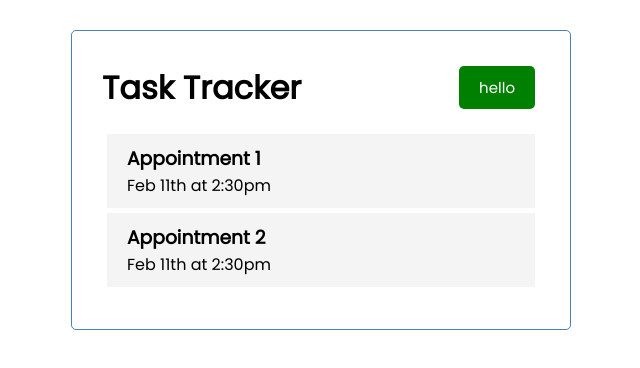
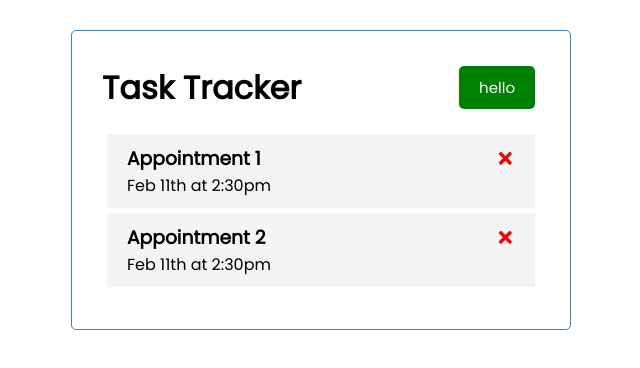
Before and after one commit to bilalgit98/ReactCrashCourse, a React (Create React App) app in the folder react-task-tracker/: page / in a window 1280 px wide. Shown: the top 368 px of the page, without its empty margins (319-959 px from the left). Built offline with nearby package versions, Linux system fonts and the light colour scheme.

Commit message:
Delete Tasks and Prop Drilling

```diff
--- a/react-task-tracker/package.json
+++ b/react-task-tracker/package.json
@@ -8,6 +8,7 @@
     "@testing-library/user-event": "^13.5.0",
     "react": "^18.2.0",
     "react-dom": "^18.2.0",
+    "react-icons": "^4.4.0",
     "react-scripts": "5.0.1",
     "web-vitals": "^2.1.4"
   },
--- a/react-task-tracker/src/App.js
+++ b/react-task-tracker/src/App.js
@@ -19,10 +19,15 @@ const App = () => {
     },
   ]);
 
+  //Delete Task
+  const deleteTask = (id) => {
+    setTasks(tasks.filter((task) => task.id !== id));
+  };
+
   return (
     <div className="container">
       <Header />
-      <Tasks tasks={tasks} />
+      <Tasks tasks={tasks} onDelete={deleteTask} />
     </div>
   );
 };
--- a/react-task-tracker/src/components/Task.js
+++ b/react-task-tracker/src/components/Task.js
@@ -1,7 +1,15 @@
-const Task = ({ task }) => {
+import { FaTimes } from "react-icons/fa";
+
+const Task = ({ task, onDelete }) => {
   return (
     <div className="task">
-      <h3>{task.text}</h3>
+      <h3>
+        {task.text}{" "}
+        <FaTimes
+          style={{ color: "red", cursor: "pointer" }}
+          onClick={() => onDelete(task.id)}
+        />
+      </h3>
       <p>{task.day}</p>
     </div>
   );
--- a/react-task-tracker/src/components/Tasks.js
+++ b/react-task-tracker/src/components/Tasks.js
@@ -1,9 +1,9 @@
 import Task from "./Task";
-const Tasks = ({ tasks }) => {
+const Tasks = ({ tasks, onDelete }) => {
   return (
     <>
       {tasks.map((task) => (
-        <Task key={task.id} task={task} />
+        <Task key={task.id} task={task} onDelete={onDelete} />
       ))}
     </>
   );
```
Also changed, not shown: 1 other file (tests, documents, lock files or other folders).
